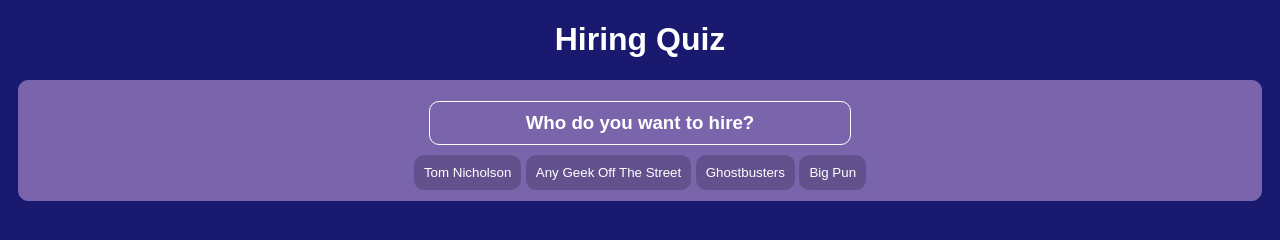
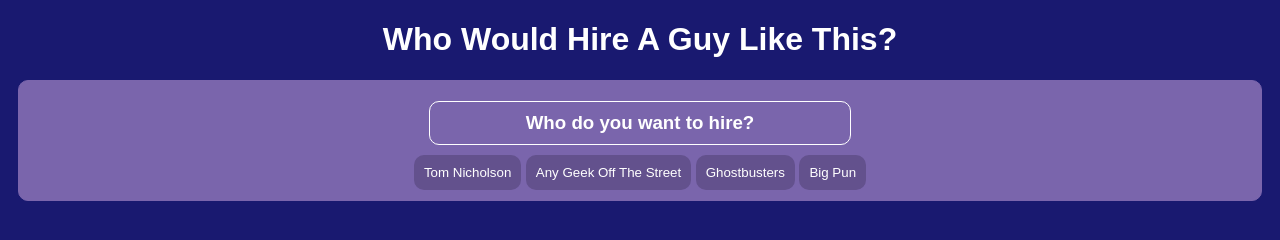
Before and after one commit to TomNPython/Hiring-Quiz, a plain HTML site: page index.html in a window 1280 px wide. Drawn offline with Linux system fonts and the light colour scheme.

Commit message:
changed title

```diff
--- a/index.html
+++ b/index.html
@@ -6,7 +6,7 @@
     </head>
 
     <body>
-    <h1 id="title">Hiring Quiz</h1>
+    <h1 id="title">Who Would Hire A Guy Like This?</h1>
     <div id='question-one-container' class='question-container'>
         <h3 id='question-one' class='question-header'>Who do you want to hire?</h3>
         <button id='answer-one'>Tom Nicholson</button>
```
